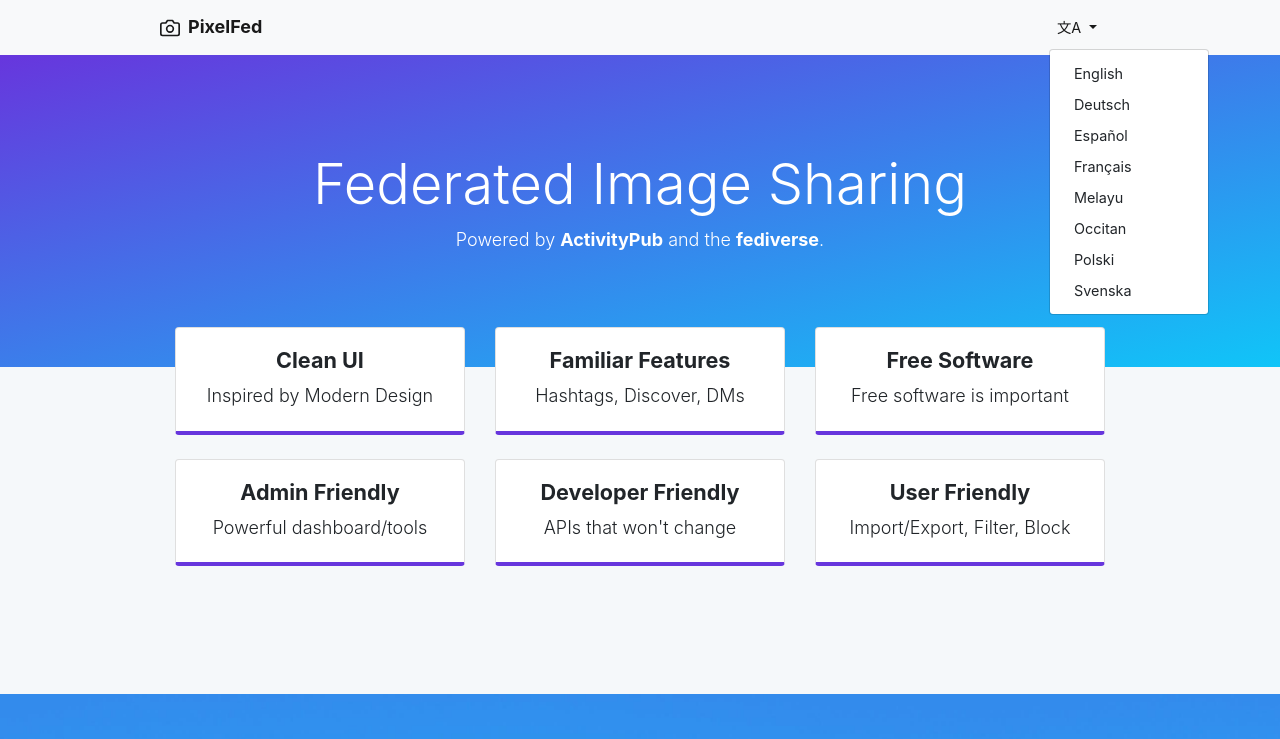
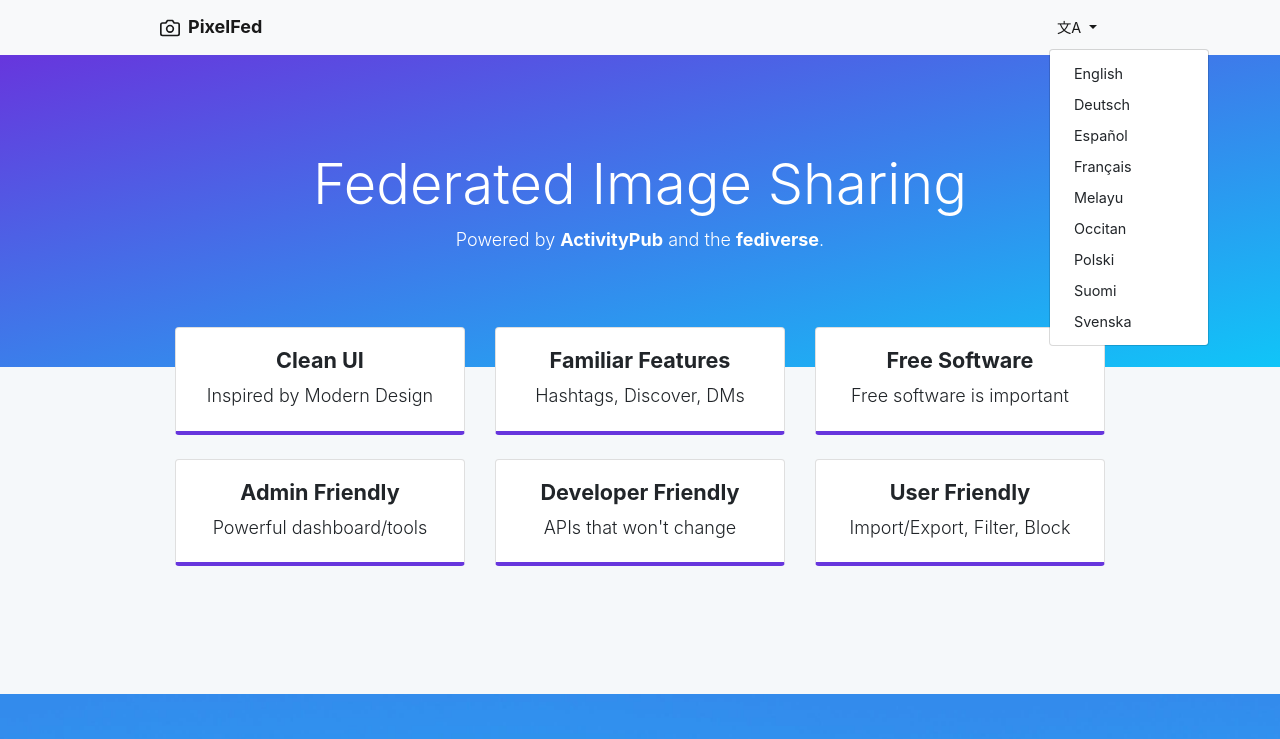
Before and after one commit to pixelfed/project-website, a plain HTML site: page index.html in a window 1280 px wide. Both pictures are taken after a click on the button "文A". Shown: the top 739 px of the page. Drawn offline with nearby package versions, Linux system fonts and the light colour scheme; no server answers.

Commit message:
Update navbar

```diff
--- a/index.html
+++ b/index.html
@@ -30,6 +30,7 @@
               <a class="dropdown-item" href="?lng=ms" translated>Melayu</a>
               <a class="dropdown-item" href="?lng=oc" translated>Occitan</a>
               <a class="dropdown-item" href="?lng=pl" translated>Polski</a>
+              <a class="dropdown-item" href="?lng=fi" translated>Suomi</a>
               <a class="dropdown-item" href="?lng=sv" translated>Svenska</a>
             </div>
           </div>
```
